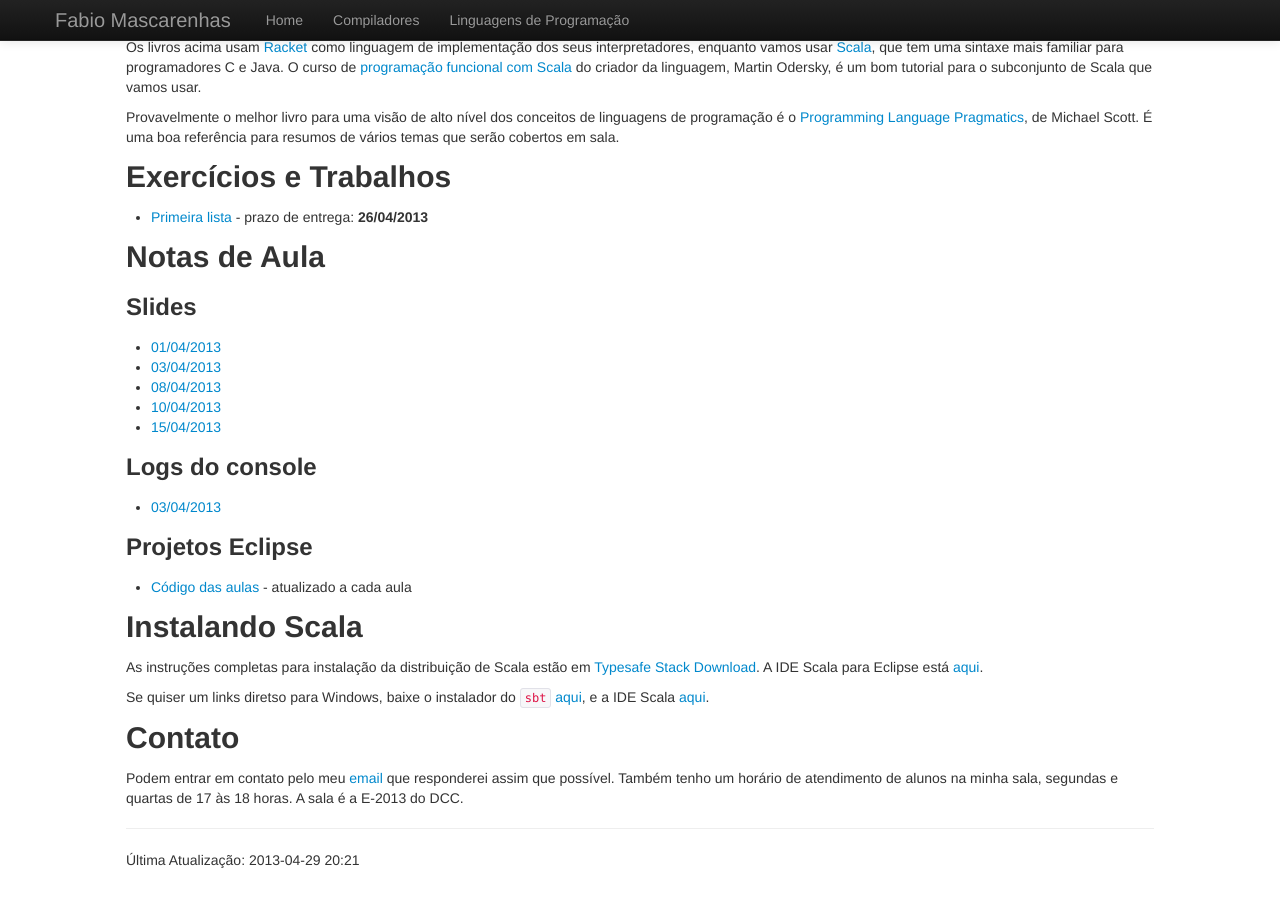
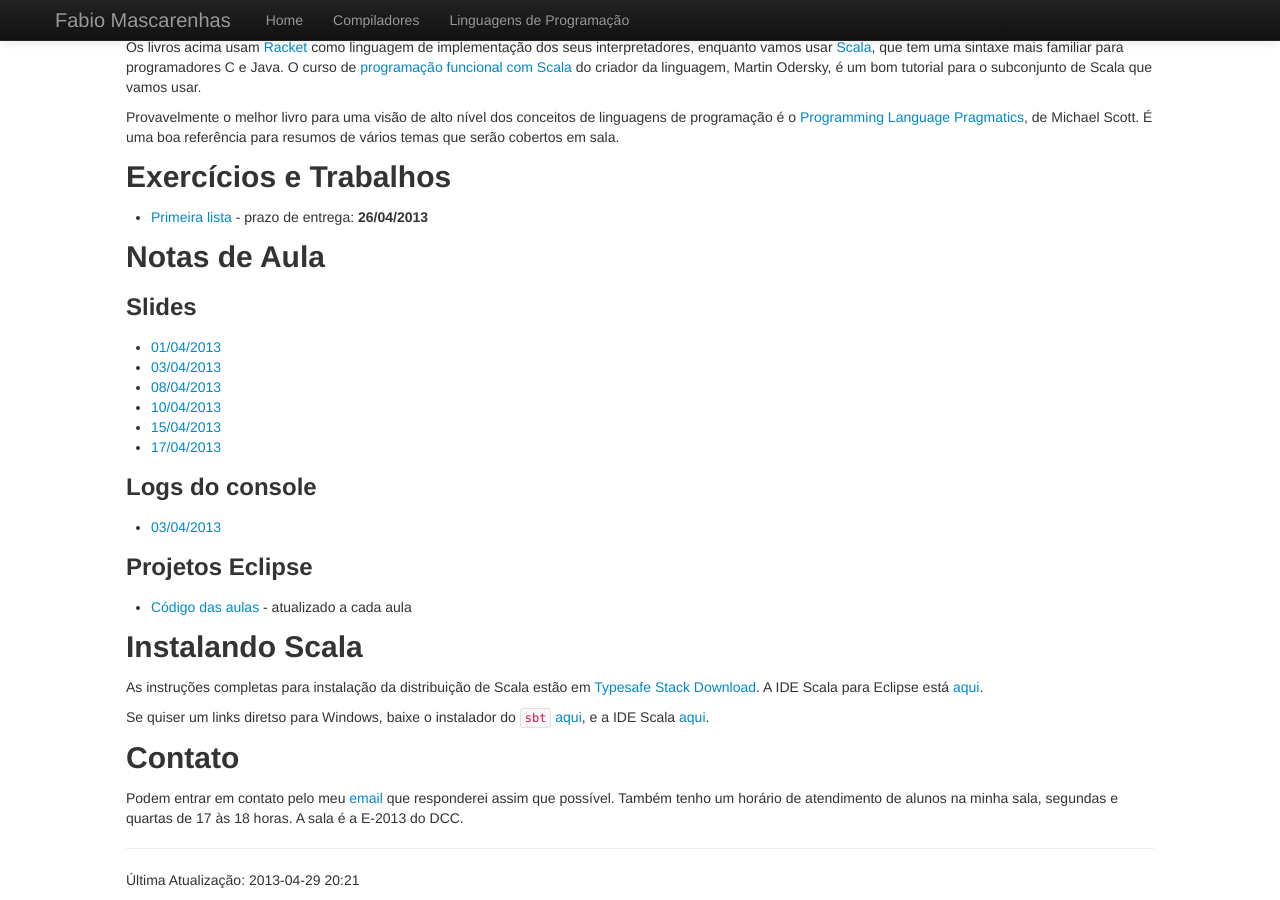
Before and after one commit to fabiomascarenhas/fabiomascarenhas.github.com, a Jekyll site: the page built from lp/index.md, in a window 1280 px wide and 900 px high, scrolled down 853 px. Built offline with Jekyll 4.4.1, drawn with Linux system fonts in a browser that asks for light colours.

Commit message:
notas de aula lp 17/04

```diff
--- a/lp/index.md
+++ b/lp/index.md
@@ -94,6 +94,7 @@ Notas de Aula
 * [08/04/2013](Aula3.pdf)
 * [10/04/2013](Aula4.pdf)
 * [15/04/2013](Aula5.pdf)
+* [17/04/2013](Aula6.pdf)
 
 ### Logs do console
 
```
Also changed, not shown: 2 other files.
